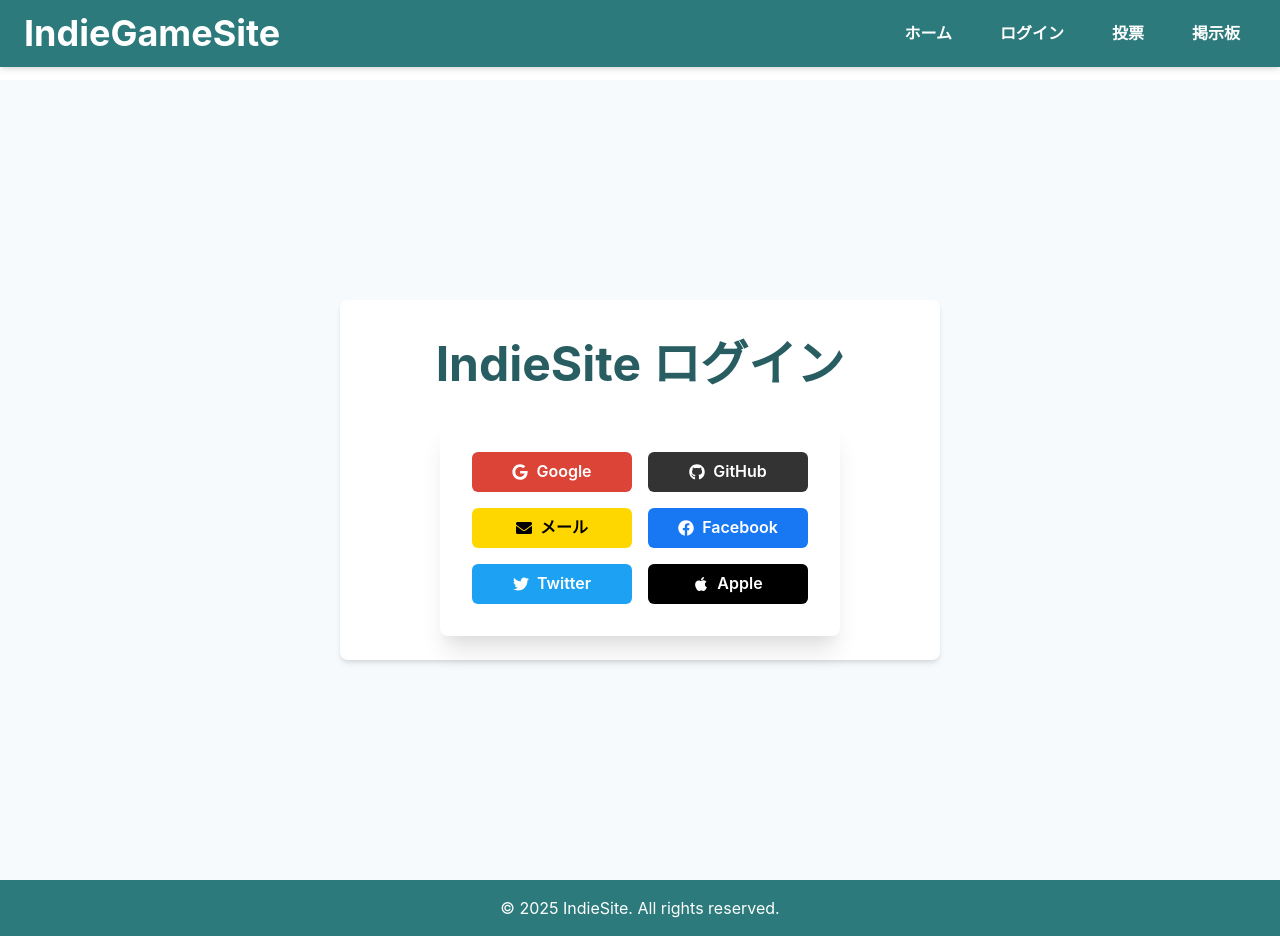
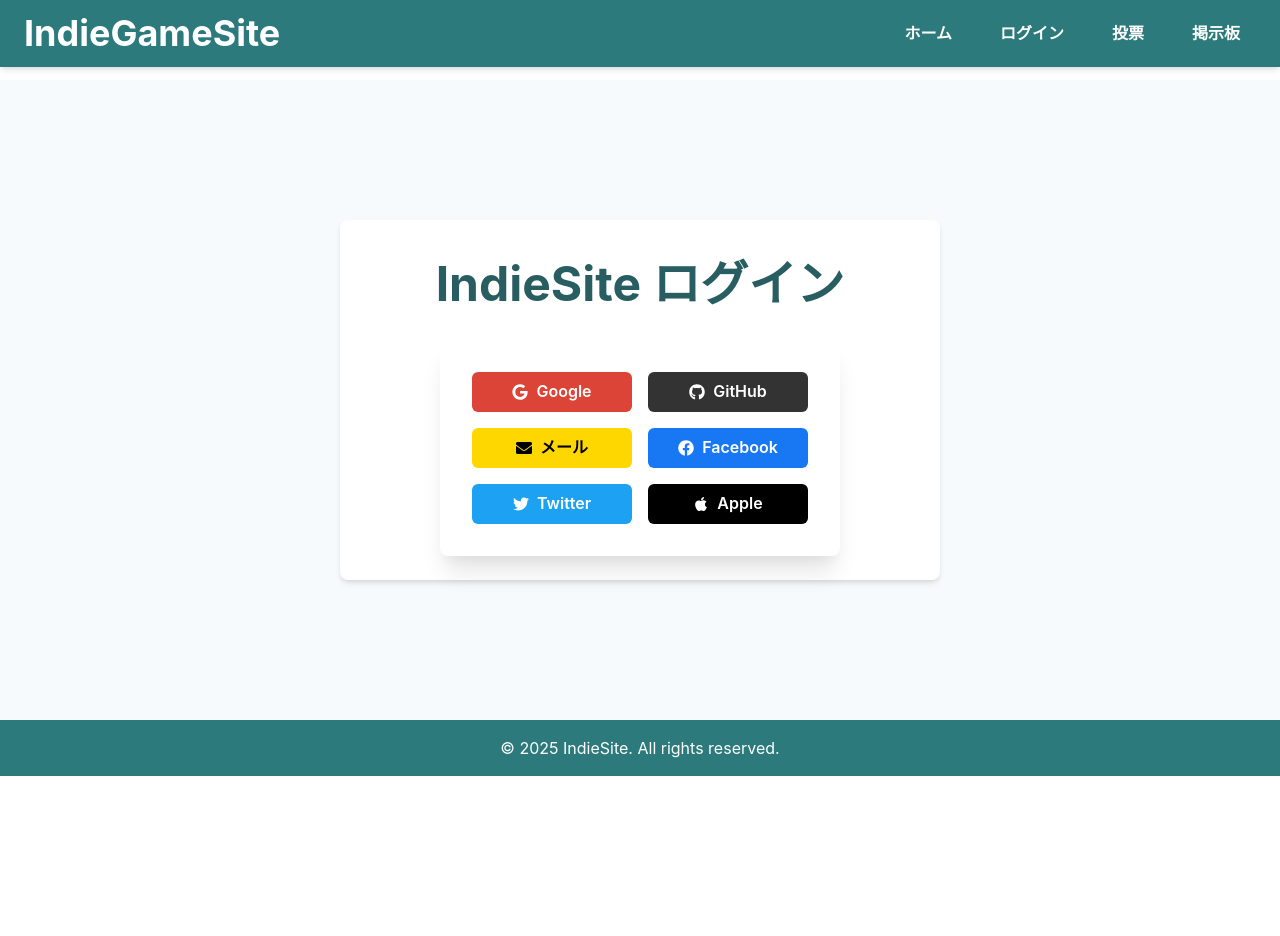
Before and after one commit to takaki-inokuchi/IndieSite, a React (Vite) app: page /LoginPage in a window 1280 px wide. After the commit the page ends 800 px from the top, so only its background shows below. Built offline with nearby package versions, Linux system fonts and the light colour scheme; no server answers.

Commit message:
掲示板作成

```diff
--- a/src/Pages/LoginPage.tsx
+++ b/src/Pages/LoginPage.tsx
@@ -12,7 +12,7 @@ export const LoginPage = () => {
   return (
     <Flex
       direction="column"
-      minH="100vh"
+      minH="80vh"
       justify="center"
       align="center"
       bg="gray.50"
```
